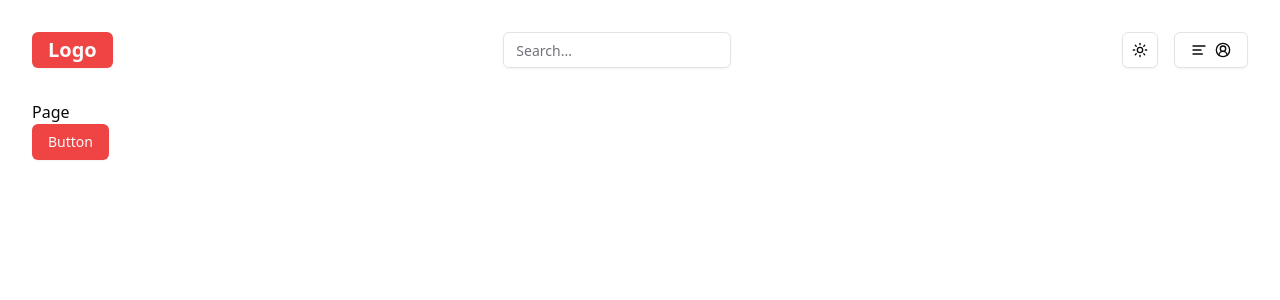
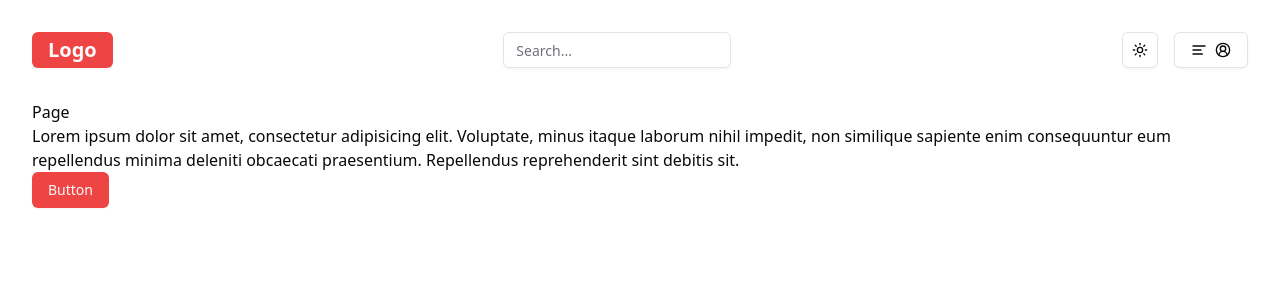
Before and after one commit to Sarunyamk/workshop_camping-next.js-typescript-, a Next.js app: page / in a window 1280 px wide. Shown: the top 300 px of the page. Built offline with nearby package versions, Linux system fonts and the light colour scheme.

Commit message:
test git

```diff
--- a/app/page.tsx
+++ b/app/page.tsx
@@ -6,7 +6,9 @@ const page = () => {
   return (
     <div>
       <h1>Page</h1>
-      <Button variant="destructive" size={"default" }>Button</Button>
+      <h1>Lorem ipsum dolor sit amet, consectetur adipisicing elit. Voluptate, minus itaque laborum nihil impedit, non similique sapiente enim consequuntur eum repellendus minima deleniti obcaecati praesentium. Repellendus reprehenderit sint debitis sit.</h1>
+
+      <Button variant="destructive" size={"default"}>Button</Button>
 
     </div>
   )
```
